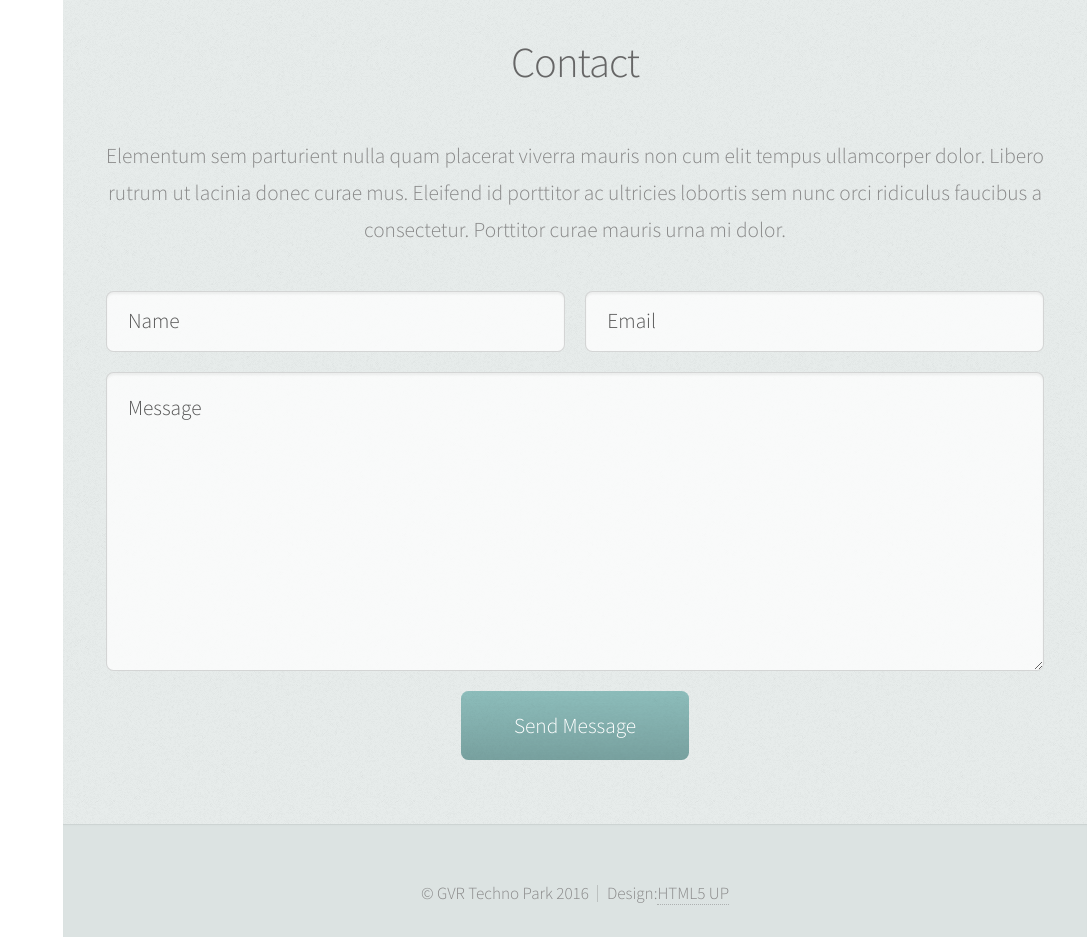
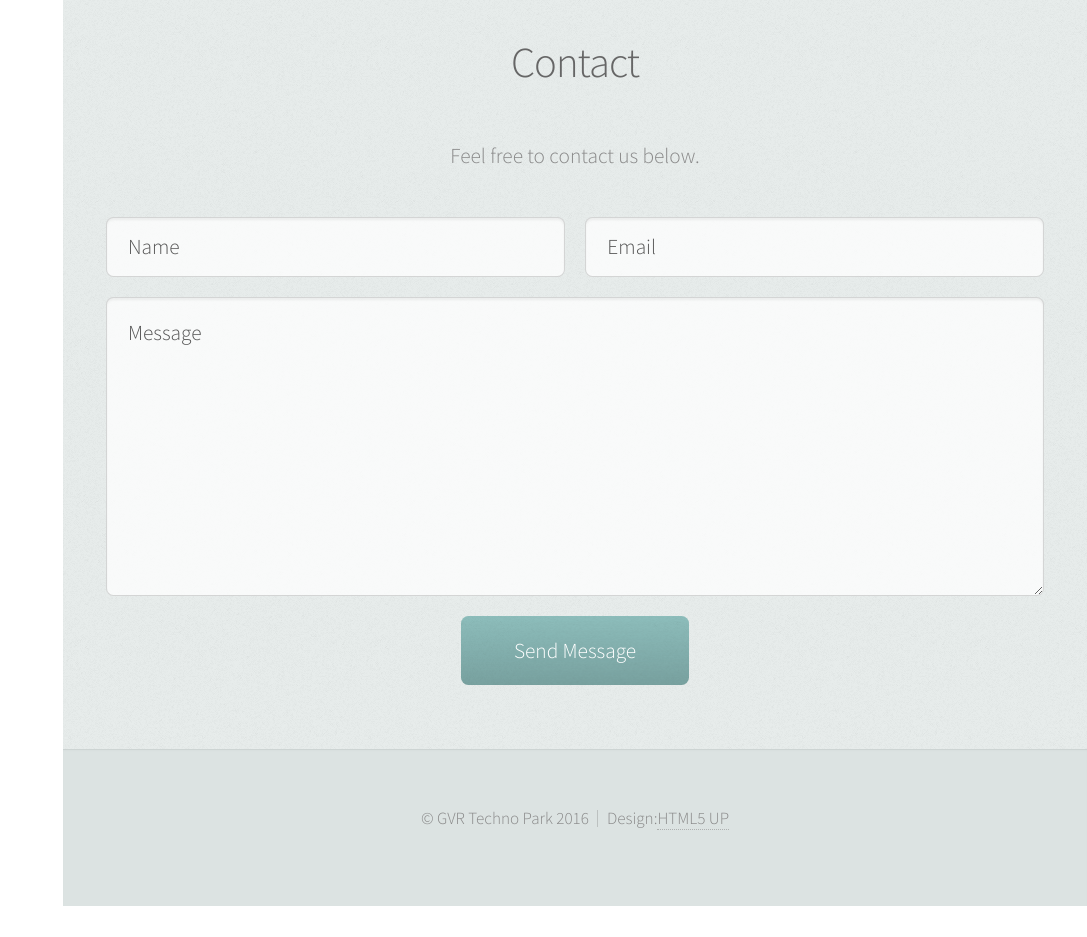
Before and after one commit to gvro/gvro.github.io, a plain HTML site: page index.html in a window 1280 px wide. Shown: the part 2120-3057 px from the top of the page, without its empty margins (193-1280 px from the left). After the commit the page ends 3026 px from the top, so only its background shows below. Drawn offline with Linux system fonts and the light colour scheme.

Commit message:
Update index.html

```diff
--- a/index.html
+++ b/index.html
@@ -168,10 +168,7 @@
 								<h2>Contact</h2>
 							</header>
 
-							<p>Elementum sem parturient nulla quam placerat viverra
-							mauris non cum elit tempus ullamcorper dolor. Libero rutrum ut lacinia
-							donec curae mus. Eleifend id porttitor ac ultricies lobortis sem nunc
-							orci ridiculus faucibus a consectetur. Porttitor curae mauris urna mi dolor.</p>
+							<p>Feel free to contact us below.</p>
 
 							<form method="post" action="#">
 								<div class="row">
```
